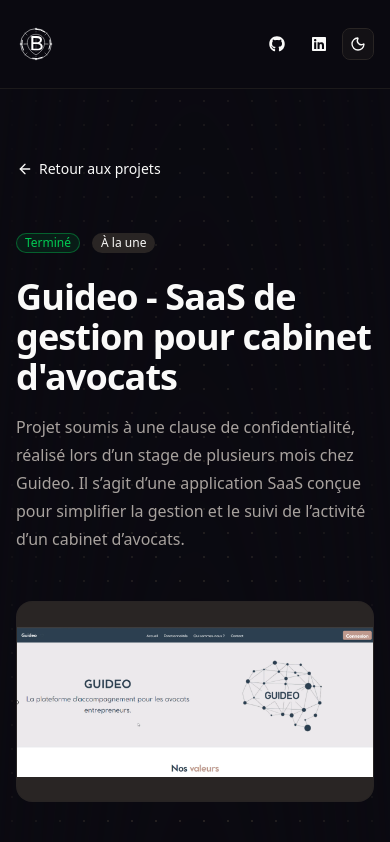
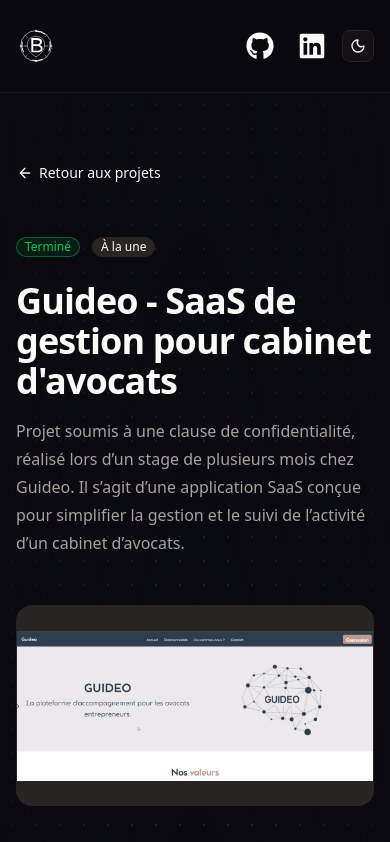
Before and after one commit to WebisBrian/TABART-Brian-Portfolio, a Next.js app: page /projects/guideo-saas in a window 390 px wide. Shown: the top 842 px of the page. Built offline with nearby package versions, Linux system fonts and the light colour scheme.

Commit message:
Feat: increase icons height in mobile view

```diff
--- a/src/components/layout/navbar.tsx
+++ b/src/components/layout/navbar.tsx
@@ -73,23 +73,22 @@ export function Navbar() {
         </div>
 
         {/* Right: social links + theme toggle */}
-        <div className="flex shrink-0 items-center gap-1">
+        <div className="flex shrink-0 items-center gap-2">
           <motion.div
             initial={{ opacity: 0, y: -8 }}
             animate={{ opacity: 1, y: 0 }}
             transition={{ duration: 0.4, ease: "easeOut", delay: 0.36 }}
           >
-            <Button variant="ghost" asChild>
             <a
               href="https://github.com/WebisBrian"
               target="_blank"
               rel="noreferrer"
               aria-label="GitHub (nouvelle fenêtre)"
+              className="inline-flex items-center gap-2 rounded-md px-2 py-2 text-sm font-medium transition-colors hover:bg-accent hover:text-accent-foreground"
             >
-                <FaGithub className="h-5 w-5 shrink-0" aria-hidden="true" />
+              <FaGithub className="h-7 w-7 shrink-0 sm:h-5 sm:w-5" aria-hidden="true" />
               <span className="hidden sm:inline">GitHub</span>
             </a>
-            </Button>
           </motion.div>
 
           <motion.div
@@ -97,17 +96,16 @@ export function Navbar() {
             animate={{ opacity: 1, y: 0 }}
             transition={{ duration: 0.4, ease: "easeOut", delay: 0.43 }}
           >
-            <Button variant="ghost" asChild>
             <a
               href="https://linkedin.com/in/brian-tabart"
               target="_blank"
               rel="noreferrer"
               aria-label="LinkedIn (nouvelle fenêtre)"
+              className="inline-flex items-center gap-2 rounded-md px-2 py-2 text-sm font-medium transition-colors hover:bg-accent hover:text-accent-foreground"
             >
-                <FaLinkedin className="h-5 w-5 shrink-0" aria-hidden="true" />
+              <FaLinkedin className="h-7 w-7 shrink-0 sm:h-5 sm:w-5" aria-hidden="true" />
               <span className="hidden sm:inline">LinkedIn</span>
             </a>
-            </Button>
           </motion.div>
 
           <motion.div
--- a/src/components/layout/site-footer.tsx
+++ b/src/components/layout/site-footer.tsx
@@ -28,13 +28,13 @@ export function SiteFooter() {
           <p>© {year} Brian Tabart</p>
 
           {/* Social links */}
-          <div className="flex items-center gap-4">
+          <div className="flex items-center gap-2">
             <a
               href="mailto:brian.tabart.pro@outlook.fr"
               aria-label="Envoyer un email"
-              className="transition-colors hover:text-foreground"
+              className="p-3 transition-colors hover:text-foreground"
             >
-              <FaEnvelope className="h-5 w-5" aria-hidden="true" />
+              <FaEnvelope className="h-7 w-7 shrink-0 sm:h-5 sm:w-5" aria-hidden="true" />
             </a>
 
             <a
@@ -42,9 +42,9 @@ export function SiteFooter() {
               target="_blank"
               rel="noreferrer"
               aria-label="GitHub"
-              className="transition-colors hover:text-foreground"
+              className="p-2 transition-colors hover:text-foreground"
             >
-              <FaGithub className="h-5 w-5" aria-hidden="true" />
+              <FaGithub className="h-7 w-7 shrink-0 sm:h-5 sm:w-5" aria-hidden="true" />
             </a>
 
             <a
@@ -52,9 +52,9 @@ export function SiteFooter() {
               target="_blank"
               rel="noreferrer"
               aria-label="LinkedIn"
-              className="transition-colors hover:text-foreground"
+              className="p-2 transition-colors hover:text-foreground"
             >
-              <FaLinkedin className="h-5 w-5" aria-hidden="true" />
+              <FaLinkedin className="h-7 w-7 shrink-0 sm:h-5 sm:w-5" aria-hidden="true" />
             </a>
           </div>
         </motion.div>
```
Lines whose indentation alone changed are shown as unchanged.
